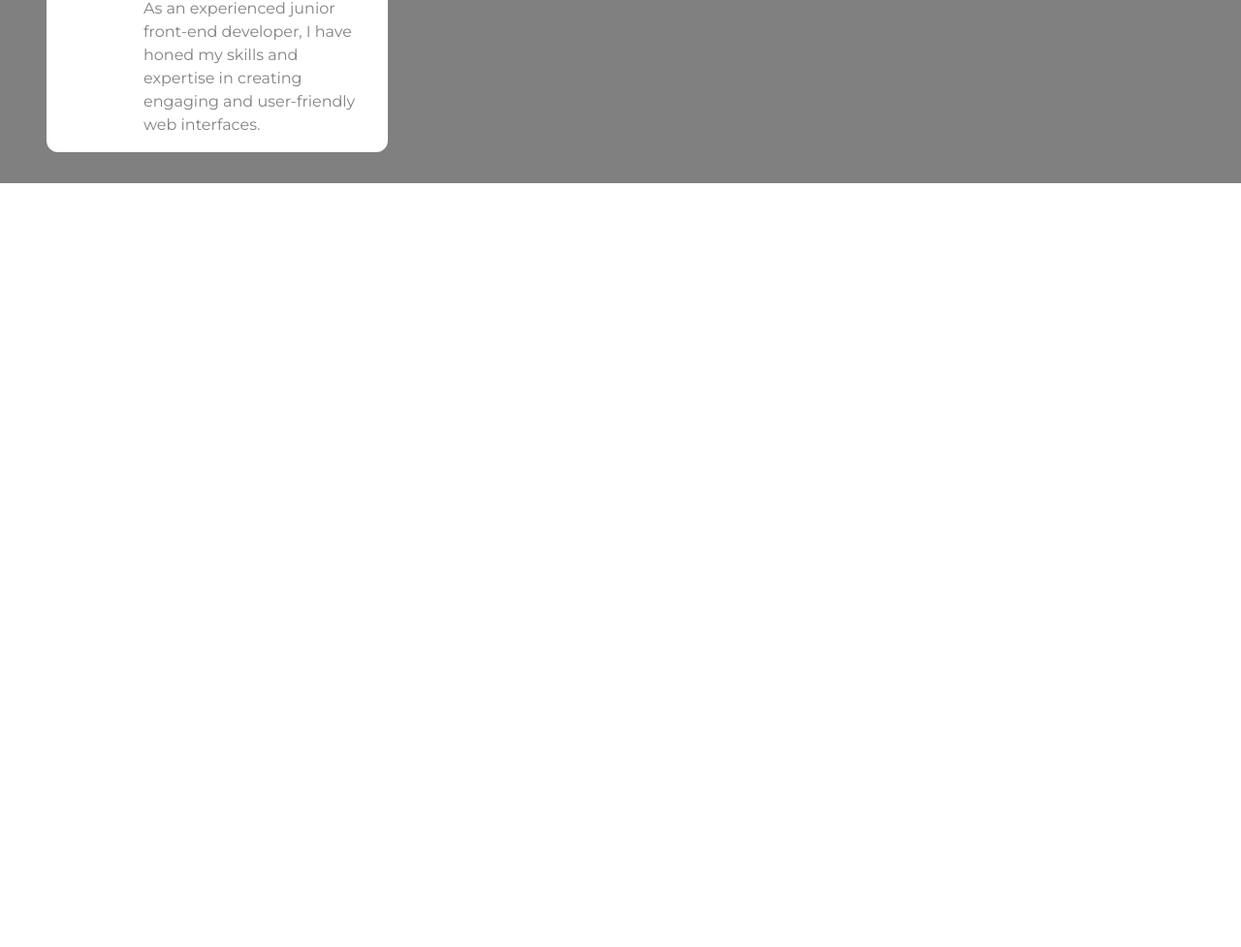
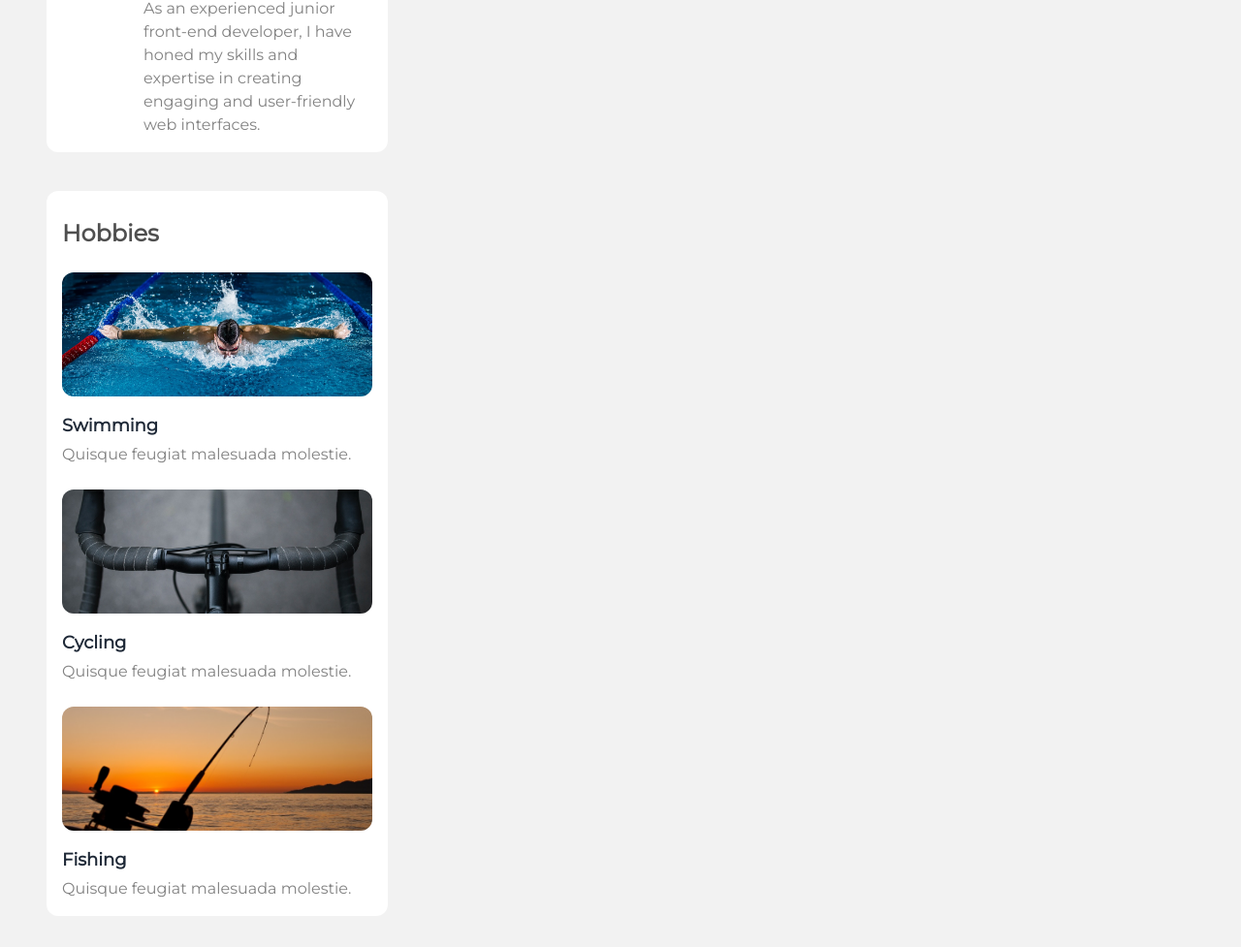
Before and after one commit to abuabdullah23/dev-challenge-08-portfolio, a plain HTML site: page index.html in a window 1280 px wide. Shown: the part 1622-2599 px from the top of the page at 97% size. Before the commit the page ends 1811 px from the top, so only its background shows below. Drawn offline with nearby package versions, Linux system fonts and the light colour scheme.

Commit message:
Hobbies section completed

```diff
--- a/index.html
+++ b/index.html
@@ -32,7 +32,7 @@
 
 </head>
 
-<body class="bg-[#808080] min-h-screen max-h-fit">
+<body class="bg-[#F2F2F2] min-h-screen max-h-fit">
   <section class="container mx-auto px-4 md:px-8 lg:px-12 lg:p-0">
     <div class="grid grid-cols-1 md:grid-cols-2 lg:grid-cols-3 md:gap-16 py-8">
       <div class="w-full">
@@ -86,7 +86,7 @@
             </div>
           </div>
 
-          <!-- H & M -->
+          <!-- Nivea -->
           <div class="flex gap-5 w-full mt-10">
             <img class="w-1/5 h-full" src="./images/logo/nivea.png" alt="nivea">
             <div>
@@ -98,6 +98,36 @@
           </div>
         </div>
 
+        <!-- Hobbies Section -->
+        <div class="bg-white rounded-xl p-4 w-full mt-10">
+          <h3 class="text-2xl font-semibold mt-3 text-main-color">Hobbies</h3>
+          <!-- Swimming -->
+          <div class="w-full mt-6">
+            <img class="w-full h-32 object-cover rounded-xl" src="./images/hobbies/swimming.jpg" alt="swimming">
+            <div>
+              <h4 class="text-lg font-semibold mt-4">Swimming</h4>
+              <p class="text-secondary-gray text-base font-medium mt-1">Quisque feugiat malesuada molestie.</p>
+            </div>
+          </div>
+
+          <!-- Cycling -->
+          <div class="w-full mt-6">
+            <img class="w-full h-32 object-cover rounded-xl" src="./images/hobbies/cycling.jpg" alt="cycling">
+            <div>
+              <h4 class="text-lg font-semibold mt-4">Cycling</h4>
+              <p class="text-secondary-gray text-base font-medium mt-1">Quisque feugiat malesuada molestie.</p>
+            </div>
+          </div>
+
+          <!-- Fishing -->
+          <div class="w-full mt-6">
+            <img class="w-full h-32 object-cover rounded-xl" src="./images/hobbies/fishing.jpg" alt="fishing">
+            <div>
+              <h4 class="text-lg font-semibold mt-4">Fishing</h4>
+              <p class="text-secondary-gray text-base font-medium mt-1">Quisque feugiat malesuada molestie.</p>
+            </div>
+          </div>
+        </div>
 
 
       </div>
```
Also changed, not shown: images/hobbies/cycling.jpg (added), images/hobbies/fishing.jpg (added), images/hobbies/swimming.jpg (added).
